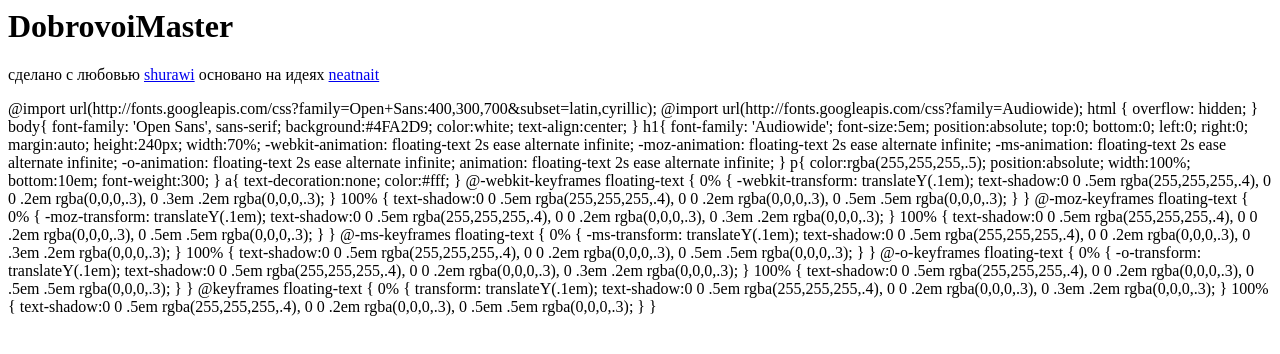
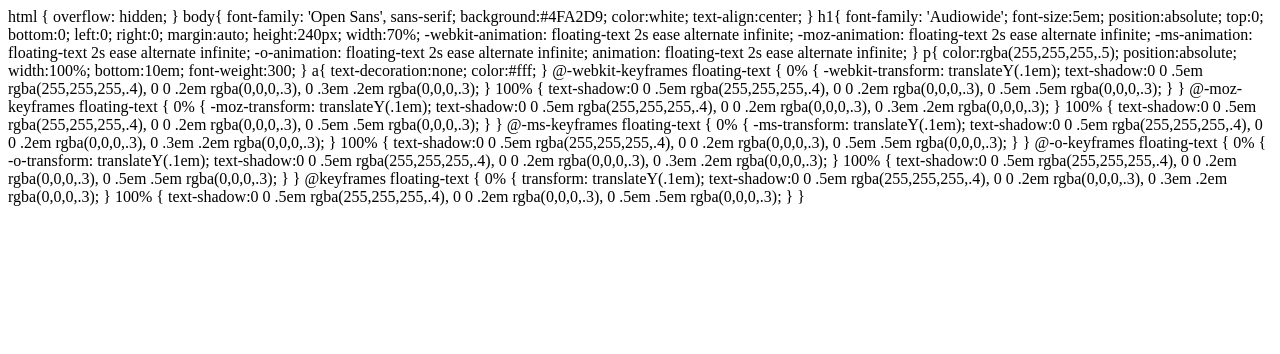
Before and after one commit to schmyga/magnit, a plain HTML site: page index.html in a window 1280 px wide. Drawn offline with Linux system fonts and the light colour scheme.

Commit message:
Update index.html

```diff
--- a/index.html
+++ b/index.html
@@ -1,10 +1,3 @@
-<h1>DobrovoiMaster</h1>
-
-<p>сделано с любовью <a href="http://dbmast.ru/">shurawi</a>
-основано на идеях <a href="http://cssdeck.com/user/NeatNait">neatnait</a></p>
-@import url(http://fonts.googleapis.com/css?family=Open+Sans:400,300,700&subset=latin,cyrillic);
-@import url(http://fonts.googleapis.com/css?family=Audiowide);
-
 html {
     overflow:  hidden;
 }
```
